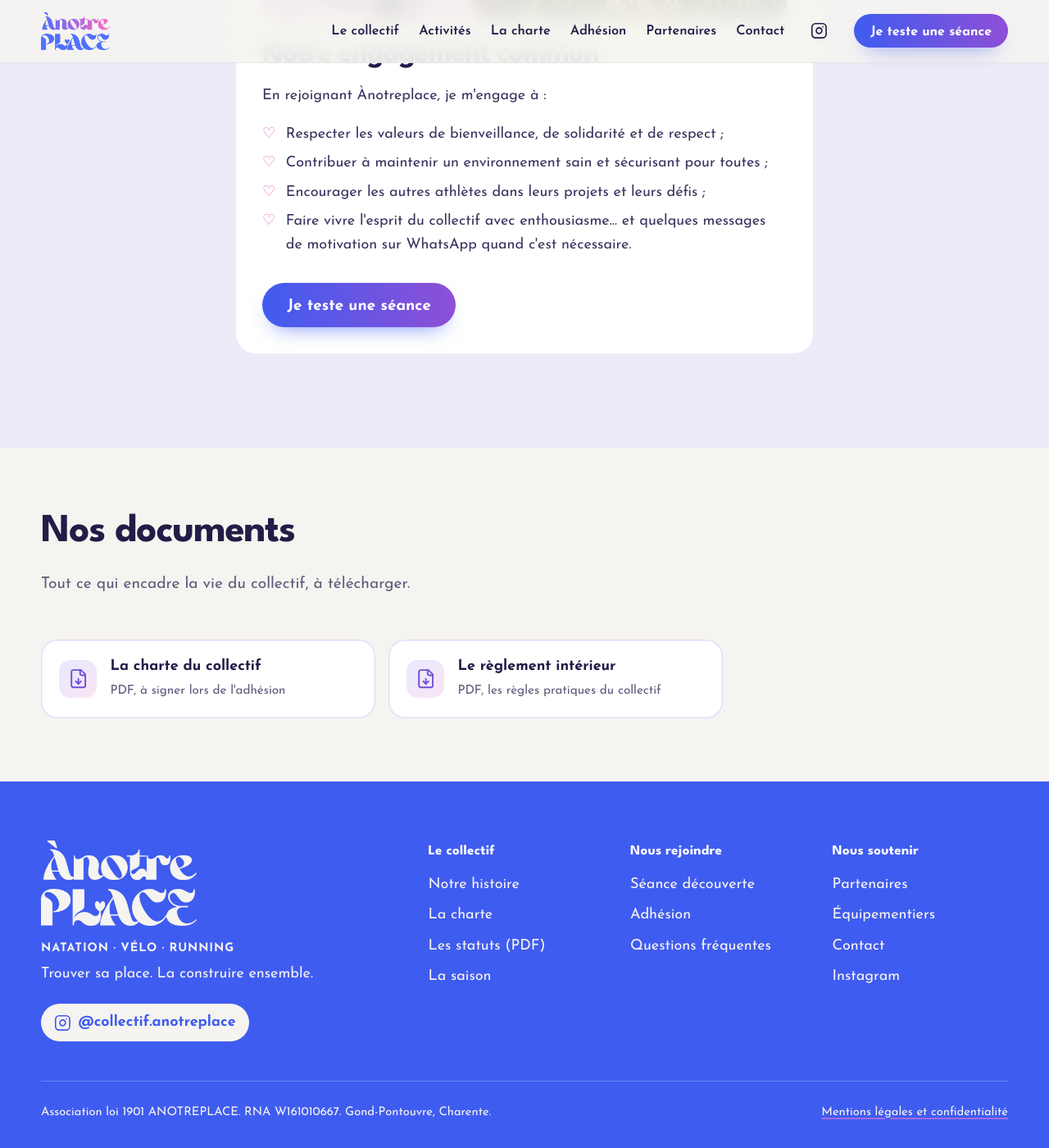
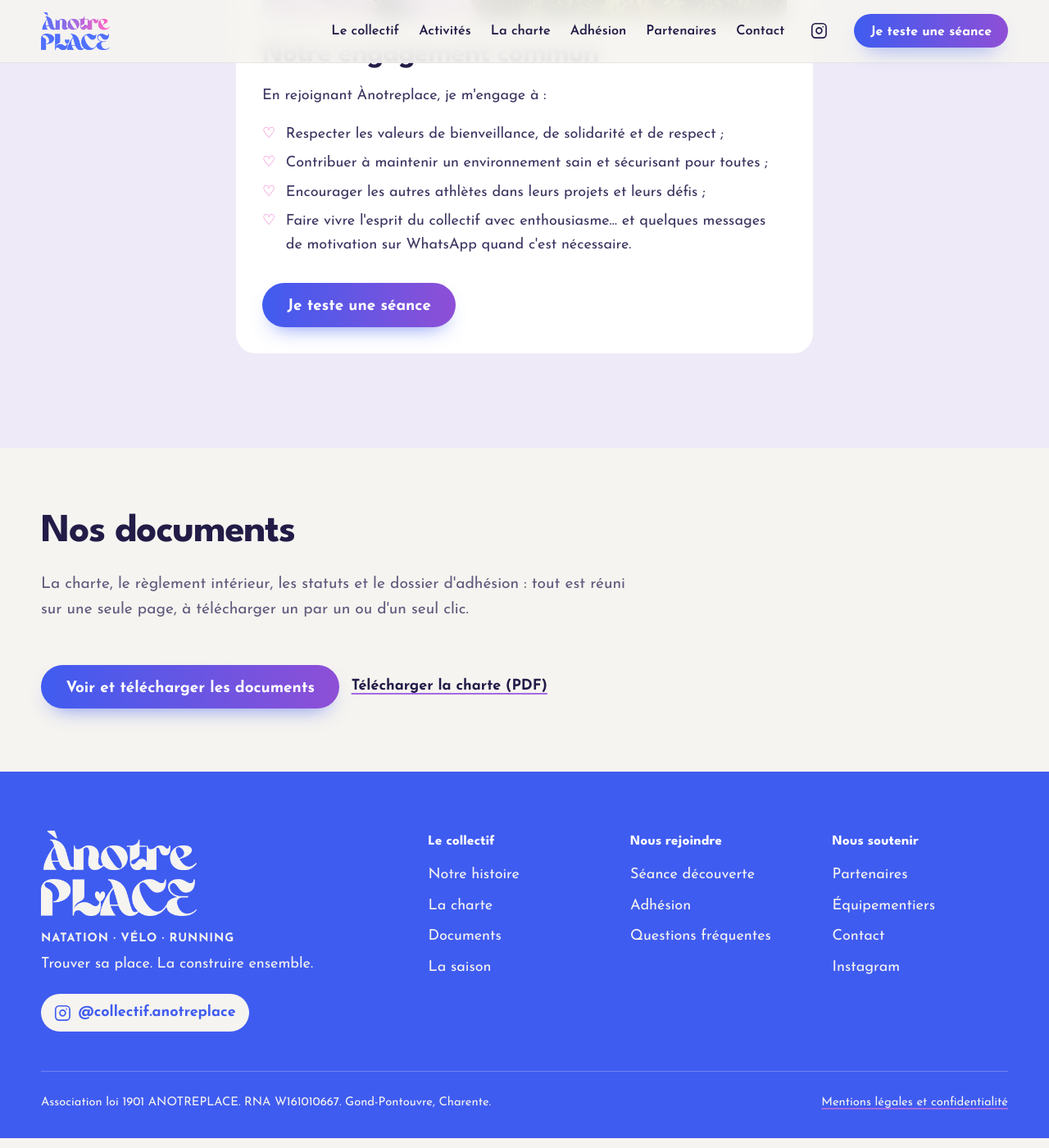
Before and after one commit to Anotreplace/anotreplace.github.io, a Jekyll site: the page built from charte/index.html, in a window 1280 px wide and 1400 px high, scrolled down 4302 px. Shown: the whole window at 82% size. Built offline with Jekyll 4.4.1, drawn with Linux system fonts in a browser that asks for light colours.

Commit message:
Page Documents (téléchargement unitaire, sélection ou tout en .zip), retrait « Membre fondatrice »
- Nouvelle page /documents/, lien « Documents » dans le pied de page
- Charte, règlement, droit à l'image et formulaire découpés du nouveau dossier
- Répare le lien cassé vers le règlement intérieur sur la page de la charte
- Accueil : retrait du bloc « Membre fondatrice »
- Le collectif : question d'introduction sur 3 lignes

Co-Authored-By: Claude Opus 5.5 <noreply@anthropic.com>

```diff
--- a/_includes/footer.html
+++ b/_includes/footer.html
@@ -12,7 +12,7 @@
         <ul>
           <li><a href="/le-collectif/">Notre histoire</a></li>
           <li><a href="/charte/">La charte</a></li>
-          <li><a href="/assets/docs/statuts-anotreplace.pdf" target="_blank" rel="noopener">Les statuts (PDF)</a></li>
+          <li><a href="/documents/">Documents</a></li>
           <li><a href="/activites/">La saison</a></li>
         </ul>
       </div>
--- a/adhesion/index.html
+++ b/adhesion/index.html
@@ -76,7 +76,7 @@ body_class: "no-mobile-cta"
         <li><span>6</span>Ta cotisation</li>
       </ol>
       <div class="actions"><button class="btn" type="button" data-wiz-open>J'adhère</button></div>
-      <p class="paper-link">Tu préfères le papier&nbsp;? <a href="/assets/docs/dossier-adhesion-anotreplace.pdf" download>Télécharge le dossier en PDF</a> et renvoie-le signé à <a href="mailto:{{ site.email }}?subject=Dossier%20d'adh%C3%A9sion">{{ site.email }}</a>.<br>Les <a href="/assets/docs/statuts-anotreplace.pdf" target="_blank" rel="noopener">statuts de l'association</a> sont aussi téléchargeables.</p>
+      <p class="paper-link">Tu préfères le papier&nbsp;? <a href="/assets/docs/dossier-adhesion-anotreplace.pdf" download>Télécharge le dossier en PDF</a> et renvoie-le signé à <a href="mailto:{{ site.email }}?subject=Dossier%20d'adh%C3%A9sion">{{ site.email }}</a>.<br>Statuts, charte, règlement, RIB : <a href="/documents/">tous nos documents</a> sont téléchargeables.</p>
     </div>
 
     <div class="wiz" data-wiz hidden>
--- a/assets/css/style.css
+++ b/assets/css/style.css
@@ -228,7 +228,7 @@ tbody th { font-weight: 600; }
 .q--card { position: relative; height: 100%; background: #fff; border-radius: 20px; padding: 2.6rem 1.6rem 1.5rem; box-shadow: 0 18px 40px -32px rgba(34, 28, 71, .45); }
 .q--card::before { content: "\201C"; position: absolute; top: .55rem; left: 1.4rem; font-family: Georgia, serif; font-size: 3.6rem; line-height: 1; background: var(--degrade); -webkit-background-clip: text; background-clip: text; color: transparent; }
 .q--card blockquote { margin: 0; font-style: italic; font-size: 1.15rem; line-height: 1.6; color: var(--encre); }
-.question { font-family: var(--serif); font-weight: 700; font-size: clamp(2rem, 4.2vw, 3.4rem); line-height: 1.12; max-width: 20ch; margin: 0 0 1.5rem; }
+.question { font-family: var(--serif); font-weight: 700; font-size: clamp(1.8rem, 3.4vw, 2.8rem); line-height: 1.15; max-width: 38ch; margin: 0 0 1.5rem; text-wrap: balance; }
 .theme { margin-bottom: 2.8rem; }
 .theme h3 { font-size: .95rem; text-transform: uppercase; letter-spacing: .08em; color: var(--violet); margin-bottom: 1rem; }
 .theme .quotes { gap: 1.25rem; align-items: stretch; }
@@ -858,3 +858,21 @@ html.apercu-ouvert { overflow: hidden; }
 .mojo-non span { padding: .55rem 1.1rem .4rem; border-radius: 999px; background: var(--lavande); font-weight: 700; font-size: 1.05rem; }
 .mojo-fin { max-width: 40rem; margin: 0 auto; font-size: clamp(1.1rem, 1.8vw, 1.3rem); color: var(--gris); }
 .mojo-fin strong { display: block; margin-top: .4rem; color: var(--encre); font-style: italic; font-weight: 600; }
+
+/* ---------- Page Documents ---------- */
+.docs-zone { max-width: 54rem; }
+.docs-barre { position: sticky; top: 84px; z-index: 5; display: flex; flex-wrap: wrap; align-items: center; justify-content: space-between; gap: .8rem 1.2rem; padding: .9rem 1.2rem; border-radius: 20px; background: #fff; box-shadow: 0 18px 40px -32px rgba(34, 28, 71, .5), inset 0 0 0 1.5px var(--lavande-2); }
+.docs-barre .check { font-weight: 700; }
+.docs-actions { display: flex; flex-wrap: wrap; gap: .5rem; }
+.docs-etat { min-height: 1.4em; margin: .7rem 0 0; font-size: .95rem; color: var(--violet); font-weight: 600; }
+.docs-groupe { font-size: clamp(1.4rem, 2.6vw, 1.8rem); margin: 1.6rem 0 .8rem; }
+.docs-liste { list-style: none; margin: 0; padding: 0; display: grid; gap: .7rem; }
+.docl { display: flex; align-items: center; gap: .9rem; }
+.docl > input { flex: none; width: 1.35rem; height: 1.35rem; accent-color: var(--bleu); cursor: pointer; }
+.docl .doc { flex: 1; min-width: 0; }
+.docl.is-selected .doc { box-shadow: inset 0 0 0 2px var(--violet); }
+.docs-note { margin-top: 1.6rem; }
+@media (max-width: 640px) {
+  .docs-barre { top: 72px; }
+  .docs-actions, .docs-actions .btn { width: 100%; }
+}
--- a/charte/index.html
+++ b/charte/index.html
@@ -48,10 +48,7 @@ description: "Bienveillance, solidarité, performance sans comparaison, espace s
 
 <section class="section section--tight" id="documents">
   <div class="wrap">
-    <div class="section-head"><h2>Nos documents</h2><p>Tout ce qui encadre la vie du collectif, à télécharger.</p></div>
-    <div class="docs">
-      <a class="doc" href="/assets/docs/charte-anotreplace.pdf" download><span class="ico" aria-hidden="true"><svg viewBox="0 0 24 24"><path d="M15 2H6a2 2 0 0 0-2 2v16a2 2 0 0 0 2 2h12a2 2 0 0 0 2-2V7Z"/><path d="M14 2v4a2 2 0 0 0 2 2h4"/><path d="M12 18v-6"/><path d="m9 15 3 3 3-3"/></svg></span><span><strong>La charte du collectif</strong><span class="muted">PDF, à signer lors de l'adhésion</span></span></a>
-      <a class="doc" href="/assets/docs/reglement-interieur-anotreplace.pdf" download><span class="ico" aria-hidden="true"><svg viewBox="0 0 24 24"><path d="M15 2H6a2 2 0 0 0-2 2v16a2 2 0 0 0 2 2h12a2 2 0 0 0 2-2V7Z"/><path d="M14 2v4a2 2 0 0 0 2 2h4"/><path d="M12 18v-6"/><path d="m9 15 3 3 3-3"/></svg></span><span><strong>Le règlement intérieur</strong><span class="muted">PDF, les règles pratiques du collectif</span></span></a>
-    </div>
+    <div class="section-head"><h2>Nos documents</h2><p>La charte, le règlement intérieur, les statuts et le dossier d'adhésion : tout est réuni sur une seule page, à télécharger un par un ou d'un seul clic.</p></div>
+    <div class="actions"><a class="btn" href="/documents/">Voir et télécharger les documents</a><a class="link-arrow" href="/assets/docs/charte-anotreplace.pdf" download>Télécharger la charte (PDF)</a></div>
   </div>
 </section>
--- a/index.html
+++ b/index.html
@@ -150,10 +150,6 @@ description: "Natation, vélo et running entre femmes à Angoulême. Tous niveau
           <p>Ton pack de bienvenue : le t-shirt technique et la gourde du collectif.</p>
         </div>
         <div class="aside-box">
-          <h3>Membre fondatrice</h3>
-          <p>Adhère avant le 31 décembre 2026 et fais partie de la toute première saison.</p>
-        </div>
-        <div class="aside-box">
           <h3>Tarif solidaire</h3>
           <p class="price-mini">40€</p>
           <p>Pour les étudiantes et les demandeuses d'emploi, sur justificatif.</p>
--- a/sitemap.xml
+++ b/sitemap.xml
@@ -11,4 +11,5 @@ layout: null
   <url><loc>{{ site.url }}/partenaires/</loc><priority>0.8</priority></url>
   <url><loc>{{ site.url }}/contact/</loc><priority>0.6</priority></url>
   <url><loc>{{ site.url }}/charte/</loc><priority>0.5</priority></url>
+  <url><loc>{{ site.url }}/documents/</loc><priority>0.4</priority></url>
 </urlset>
```
Also changed, not shown: assets/js/documents.js (added, +112 -0 lines), documents/index.html (added, +58 -0 lines), 4 other files.
